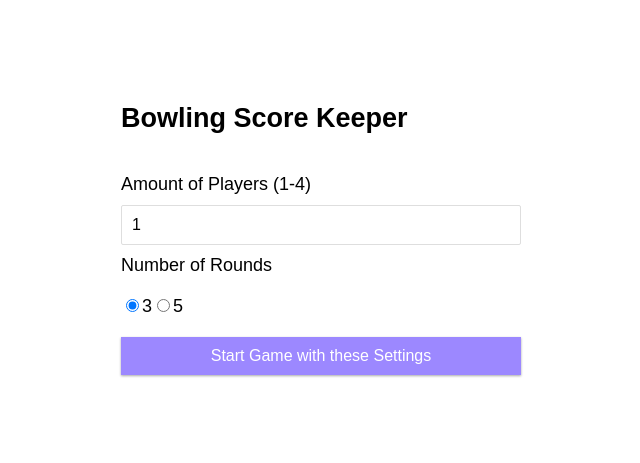
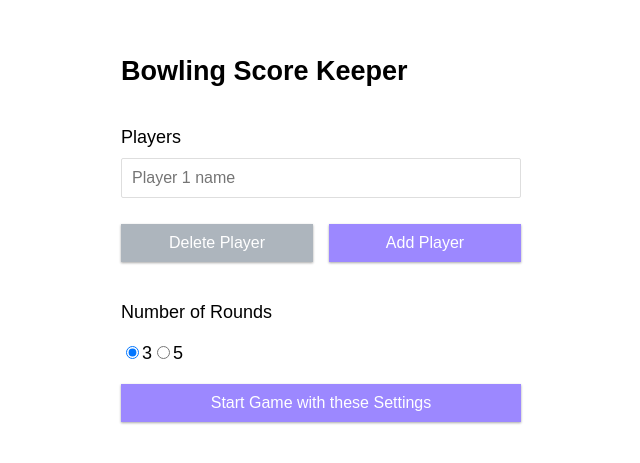
Before and after one commit to iivariepic/Bowling-Score-Keeper, a React (Create React App) app: page / in a window 1280 px wide. Shown: the part 157-620 px from the top of the page, without its empty margins (319-959 px from the left). Built offline with nearby package versions, Linux system fonts and the light colour scheme.

Commit message:
Added working player creation

```diff
--- a/src/App.css
+++ b/src/App.css
@@ -68,6 +68,11 @@ input[type='number'] {
     width: 100%;
 }
 
+.btn:disabled {
+    background-color: #ADB5BD;
+    cursor: not-allowed;
+}
+
 .list {
     list-style-type: none;
     padding: 0;
@@ -97,7 +102,8 @@ th {
 }
 
 td {
-    border: 1px solid #212529;
+    border: 1px solid #fff;
+    color: #ffffff
 }
 
 tr:nth-child(even) {
@@ -107,3 +113,8 @@ tr:nth-child(even) {
 tr:nth-child(odd) {
     background-color: #163E55
 }
+
+.inline {
+    display: flex;
+    gap: 1rem;
+}
--- a/src/components/Scoreboard.js
+++ b/src/components/Scoreboard.js
@@ -2,6 +2,7 @@
 
 import React, { useContext } from "react";
 import { GlobalContext } from "../context/GlobalState";
+import { ScoreboardPlayer } from "./ScoreboardPlayer"
 
 export const Scoreboard = () => {
     const { game } = useContext(GlobalContext);
@@ -23,6 +24,10 @@ export const Scoreboard = () => {
                     ))}
                     <th>Total Score</th>
                 </tr>
+                {game.players.map((player, index) => (
+                    <ScoreboardPlayer player={player} />
+                ))
+                }
             </table>
         </>
     )
--- /dev/null
+++ b/src/components/ScoreboardPlayer.js
@@ -0,0 +1,17 @@
+// Scoreboard table row for a single player
+
+import React from "react";
+
+export const ScoreboardPlayer = ({ player }) => {
+    const total = player.scores.reduce((sum, score) => sum + score, 0);
+
+    return (
+        <tr>
+            <td>{player.name}</td>
+            {Array.from({ length: 10 }, (_, i) => (
+                <td>{player.scores[i] !== undefined ? player.scores[i] : ''}</td>
+            ))}
+            <td>{total}</td>
+        </tr>
+    )
+}
--- a/src/components/StartGame.js
+++ b/src/components/StartGame.js
@@ -4,8 +4,8 @@ import React, {useState, useContext } from 'react'
 import { GlobalContext } from "../context/GlobalState";
 
 export const StartGame = () => {
-    const [players, setPlayers] = useState(1);
-    const [rounds, setRounds] = useState(3)
+    const [players, setPlayers] = useState([{name:"", scores:[]}]);
+    const [rounds, setRounds] = useState(3);
 
     const { startGame } = useContext(GlobalContext);
 
@@ -20,19 +20,67 @@ export const StartGame = () => {
         startGame(newGame)
     }
 
+    // Delete button pressed
+    const onDelete = e => {
+        e.preventDefault()
+        let newPlayers = [...players]
+        newPlayers.pop()
+        setPlayers(newPlayers)
+    }
+
+    // Add button pressed
+    const onAdd = e => {
+        e.preventDefault()
+        setPlayers([...players, {name:"", scores:[]}])
+    }
+
+    // Handle player name change
+    const handlePlayerNameChange = (index, value) => {
+        const updatedPlayers = [...players];
+        updatedPlayers[index].name = value;
+        setPlayers(updatedPlayers);
+    }
+
     return (
         <>
             <form onSubmit={onSubmit}>
                 <div className="form-control">
-                    <label htmlFor="playerAmount">Amount of Players (1-4)</label>
-                    <input
-                        type="number"
-                        value={players}
-                        onChange={(event) => setPlayers(Number(event.target.value))}
-                        min="1"
-                        max="4"
-                    />
+                    <label htmlFor="playerAmount">Players</label>
+                    {/* Render the player name inputs */}
+                    {players.map((player, index) => (
+                        <input
+                            type="text"
+                            placeholder={`Player ${index +1} name`}
+                            value = {player.name}
+                            onChange={(event) => handlePlayerNameChange(
+                                index, event.target.value
+                            )}
+                            style={{ marginBottom: "1rem"}}
+                        />
+                    ))}
+
+                    {/* Delete and Add buttons */}
+                    <div className="inline">
+                        <button
+                            type="button"
+                            className="btn"
+                            onClick={ onDelete }
+                            disabled={players.length <= 1}
+
+                        >
+                            Delete Player
+                        </button>
+                        <button
+                            type="button"
+                            className="btn"
+                            onClick={ onAdd}
+                            disabled={players.length >= 4}
+                        >
+                            Add Player
+                        </button>
+                    </div>
                 </div>
+
                 <div className="form-control">
                     <label>Number of Rounds</label>
                     <div>
```
